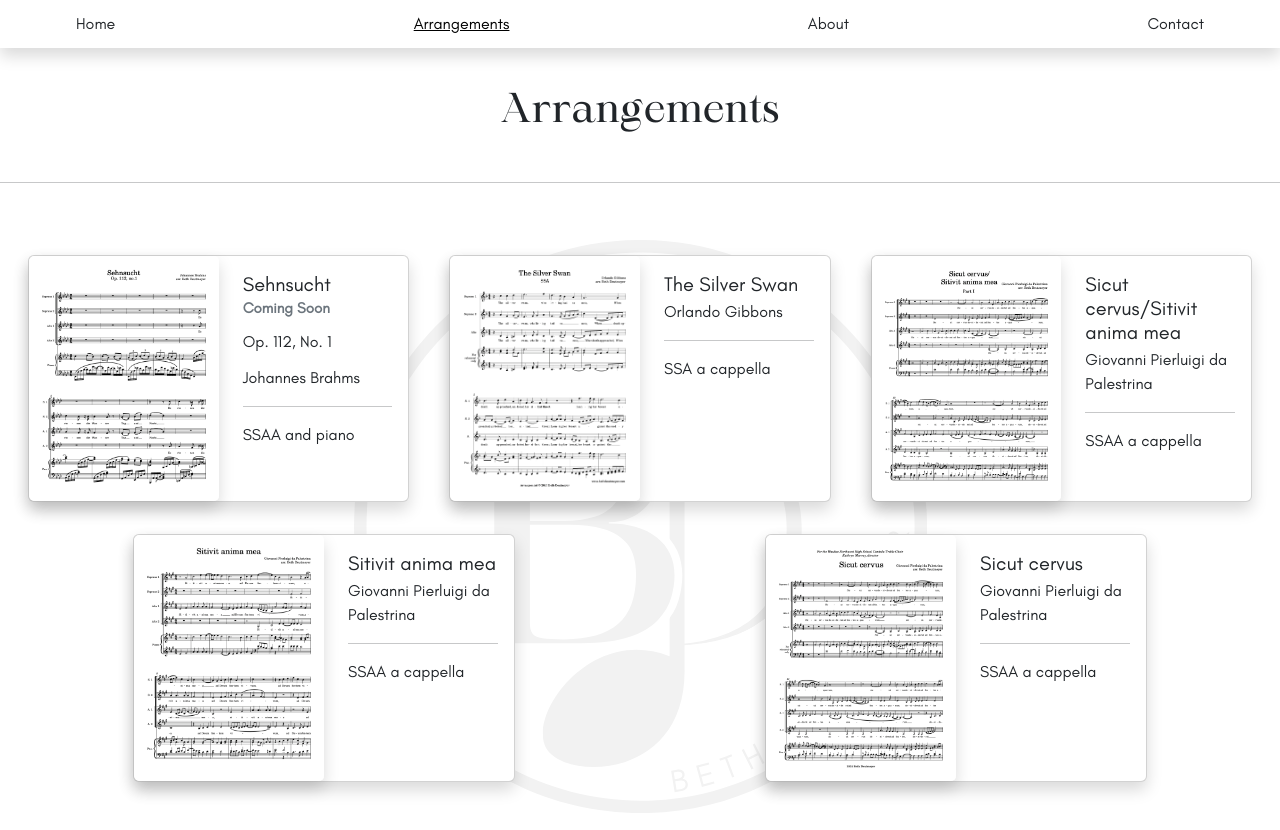
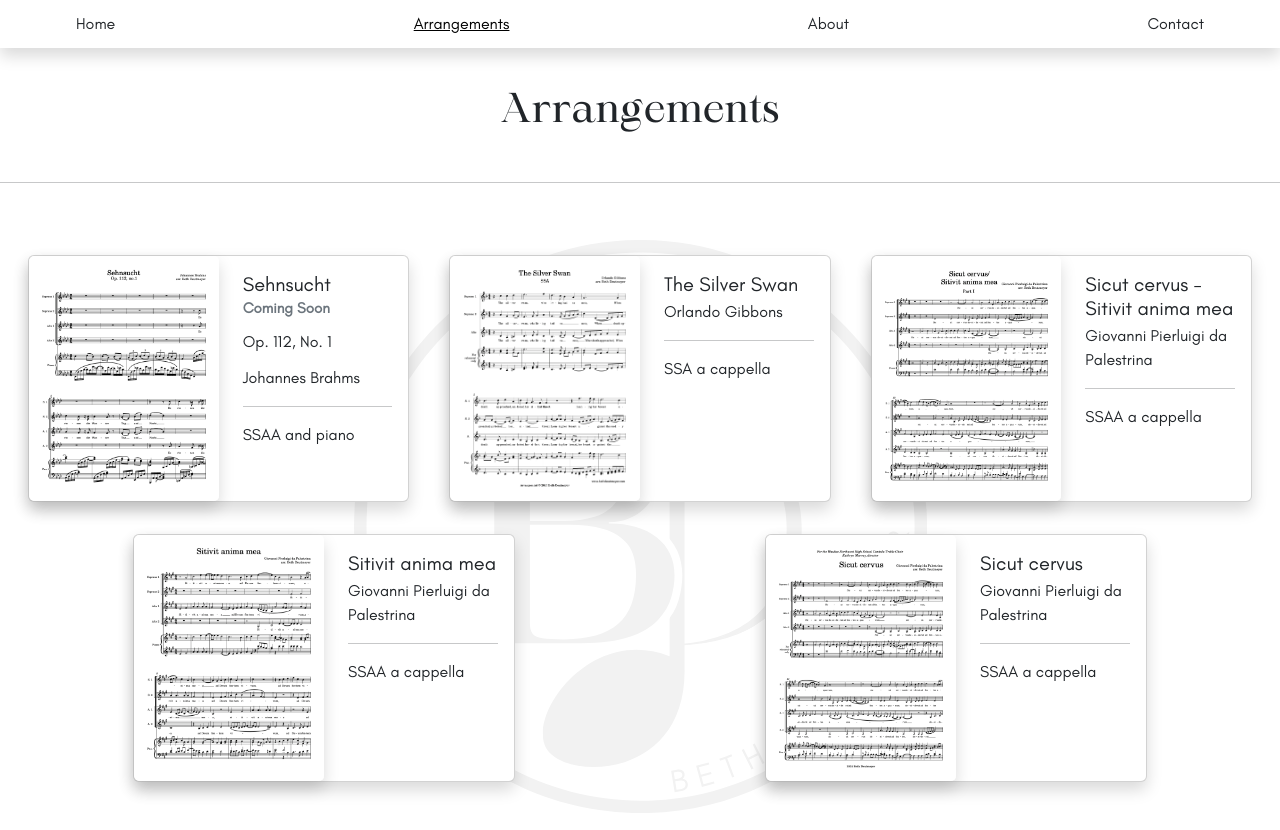
Before and after one commit to bdeutmeyer/arranging-site, a React (Vite) app: page /arrangements in a window 1280 px wide. Built offline with nearby package versions, Linux system fonts and the light colour scheme.

Commit message:
renamed sicutSitivit

```diff
--- a/src/data/songData.js
+++ b/src/data/songData.js
@@ -62,14 +62,14 @@ const songData = [
         id: 3,
         pathExt: 'sicut-sitivit-ssaa',
         imagePath: sicutSitivitImg,
-        imageAlt: 'Sicut cervus/Sitivit anima mea',
+        imageAlt: 'Sicut cervus - Sitivit anima mea',
         purchaseLink: 'https://www.jwpepper.com/sicut-cervus-sitivit-anima-mea-11625737-2547449/p',
         purchaseSite: 'J.W. Pepper',
         price: '$3.50',
         listenLink: 'https://youtu.be/7NrQK2osV3Y',
         composerLast: 'Palestrina',
         composerFirst: 'Giovanni Pierluigi da',
-        songTitle: 'Sicut cervus/Sitivit anima mea',
+        songTitle: 'Sicut cervus - Sitivit anima mea',
         songParts: 'SSAA',
         category: 'treble',
         accompaniment: 'aCappella',
```
